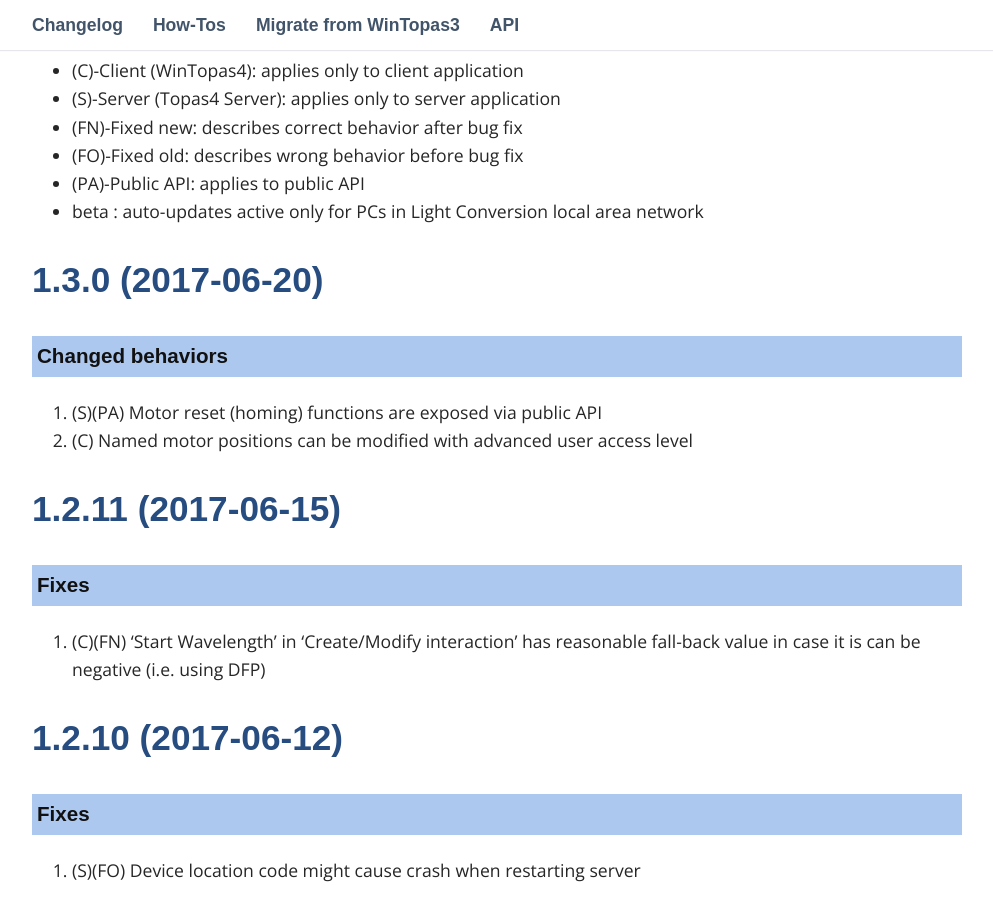
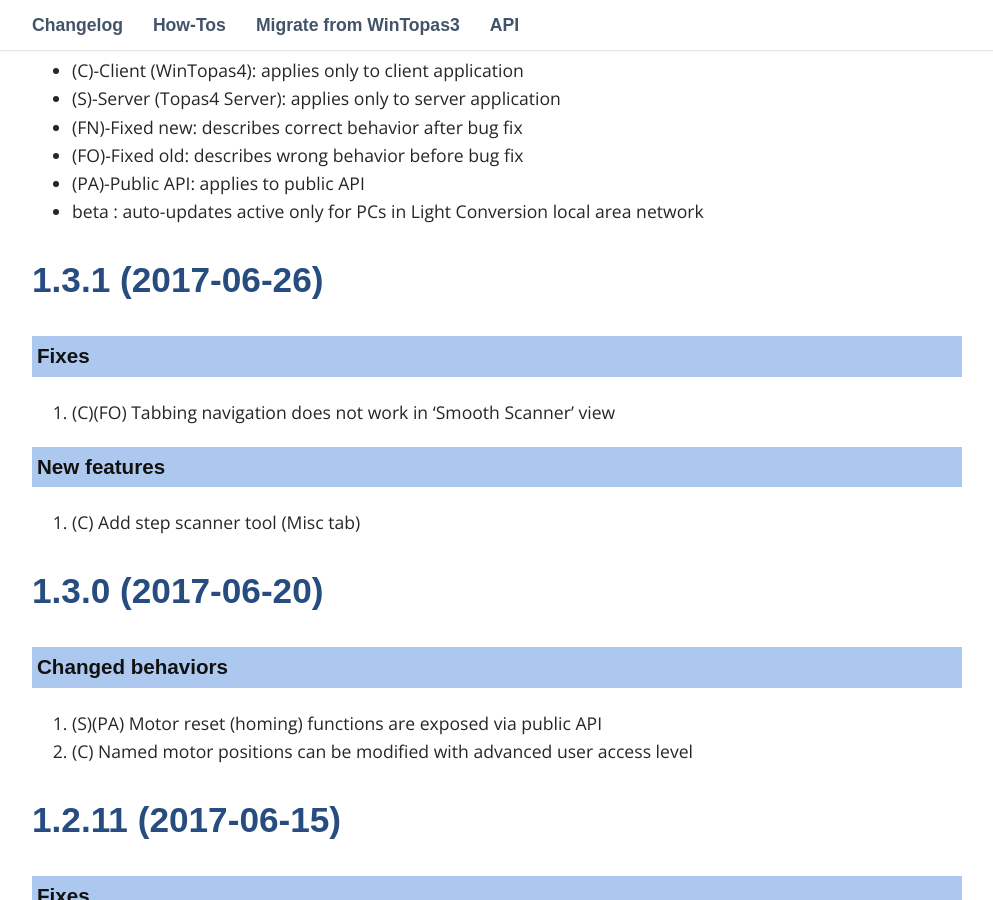
Before and after one commit to DomasM/Topas4InfoTemp00, a Jekyll site: the page built from _pages/03_changelog.md, in a window 1280 px wide and 900 px high, scrolled down 497 px. Shown: the whole window, without its empty margins (143-1136 px from the left). Built offline with Jekyll 4.4.1, drawn with Linux system fonts in a browser that asks for light colours; some web fonts are replaced; comment, search, counter and statistics services are not loaded.

Commit message:
1.3.1 release

```diff
--- a/_pages/03_changelog.md
+++ b/_pages/03_changelog.md
@@ -17,6 +17,18 @@
 * (FO)-Fixed old: describes wrong behavior before bug fix
 * (PA)-Public API: applies to public API
 * beta : auto-updates active only for PCs in Light Conversion local area network
+
+
+
+## 1.3.1 (2017-06-26)
+
+### Fixes
+
+1. (C)(FO) Tabbing navigation does not work in 'Smooth Scanner' view
+
+### New features
+
+1. (C) Add step scanner tool (Misc tab)
 
 
 
```
